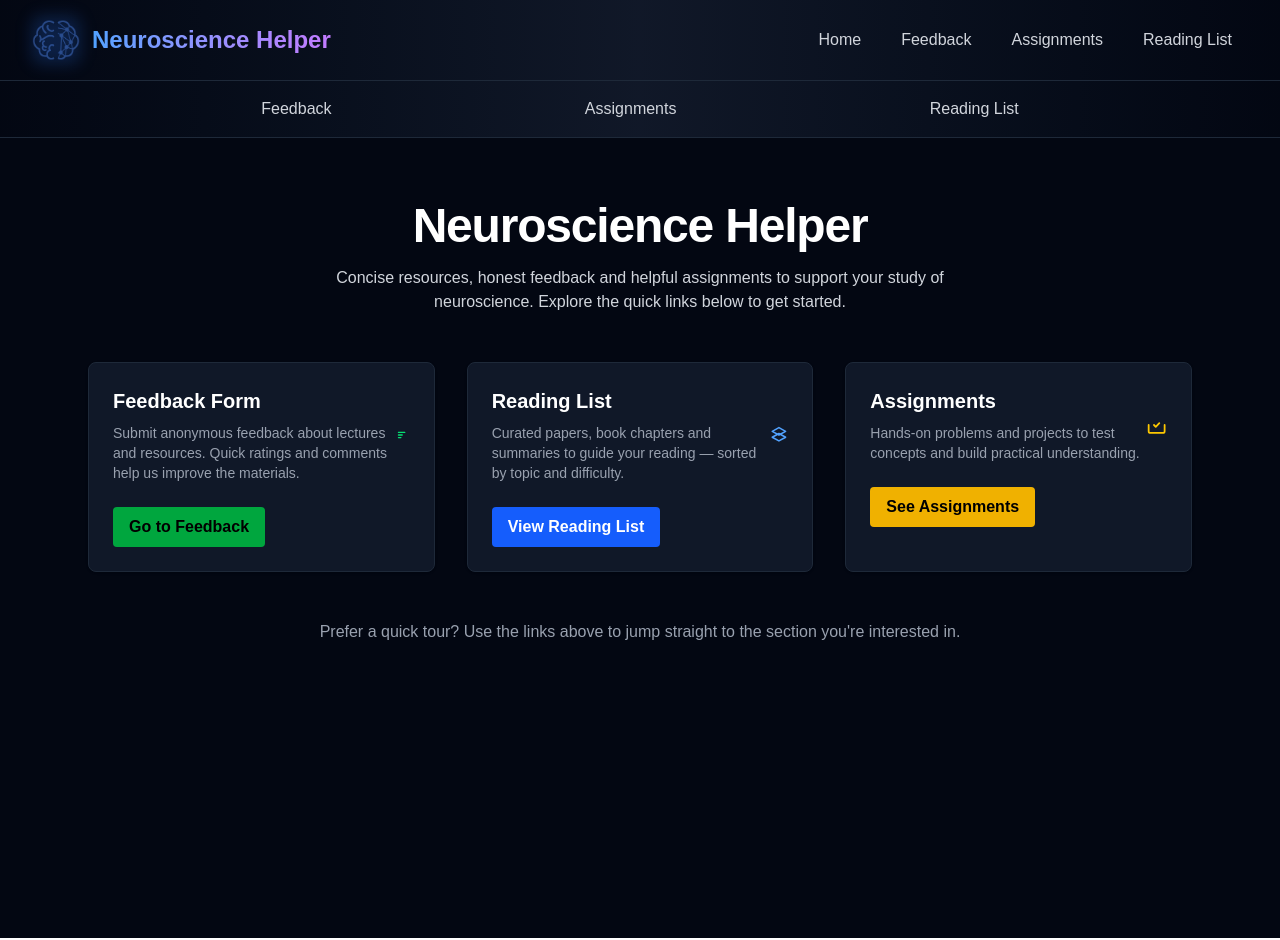
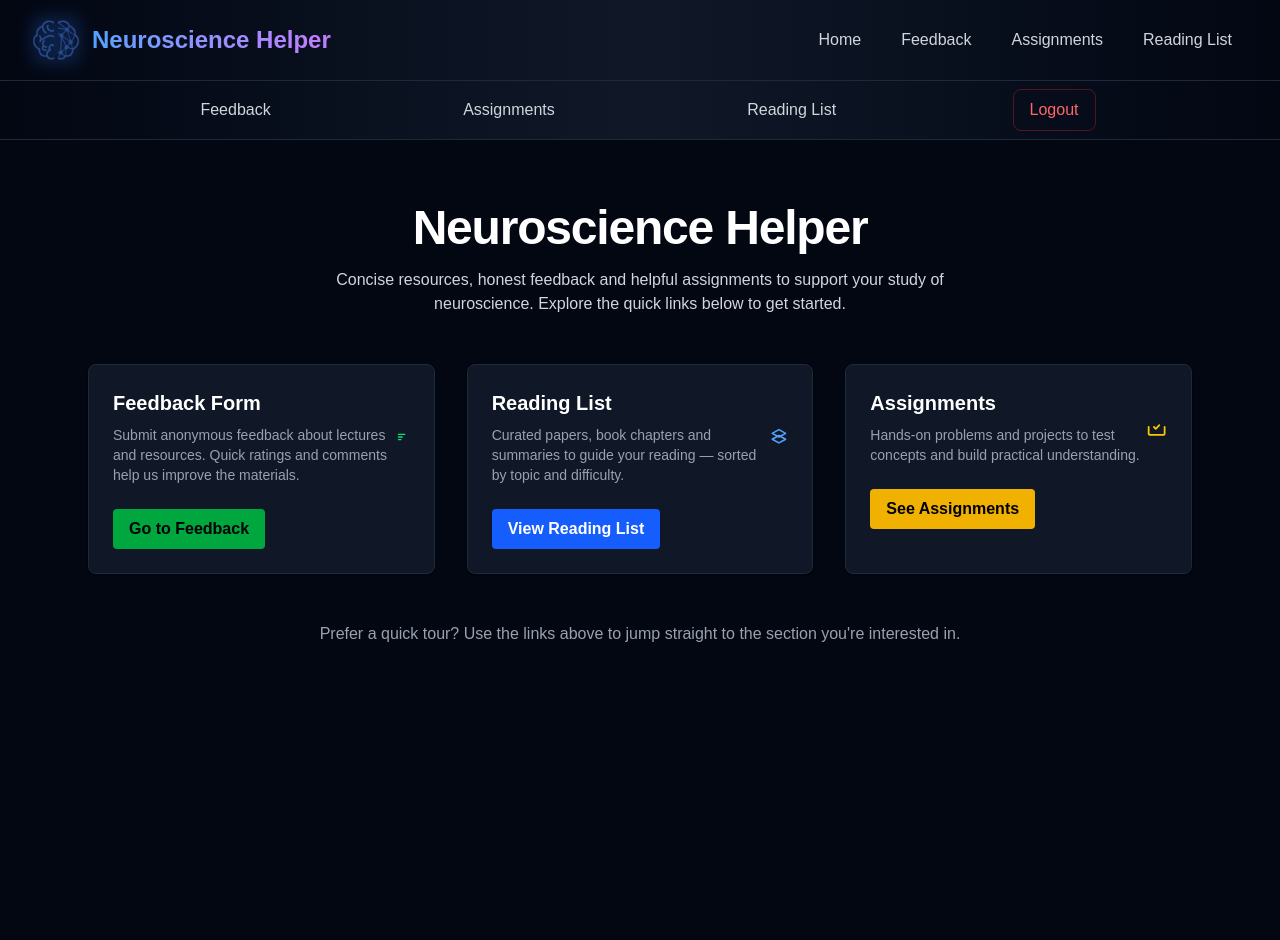
Before and after one commit to Michalkassa/neuroscience_web_app, a Next.js app: page / in a window 1280 px wide. Built offline with nearby package versions, Linux system fonts and the light colour scheme; no server answers; sample sign-in values are in the browser's storage.

Commit message:
removed dashboard page and added logout button

```diff
--- a/src/app/(dashboard)/dashboard/page.tsx
+++ /dev/null
@@ -1,10 +0,0 @@
-import { redirect } from "next/navigation";
-import { auth } from "@/app/api/auth/auth";
-
-export default async function Dashboard() {
-  const session = await auth();
-
-  if (!session) return redirect("/login");
-
-  return <div>Dashboard Page</div>;
-}
--- a/src/app/api/auth/actions.ts
+++ b/src/app/api/auth/actions.ts
@@ -112,5 +112,5 @@
             }
         }
     }
-    redirect("/dashboard");
+    redirect("/");
 }
--- a/src/components/AdminHeader.tsx
+++ b/src/components/AdminHeader.tsx
@@ -1,6 +1,7 @@
 "use client";
 import React from "react";
 import Link from "next/link";
+import { signOut } from "next-auth/react";
 
 const AdminHeader: React.FC = () => {
   return (
@@ -27,6 +28,16 @@
           >
             Reading List
           </Link>
+
+          <button
+            onClick={() => signOut({ callbackUrl: "/" })}
+            className="px-4 py-2 rounded-lg font-medium text-red-400
+                       hover:text-white hover:bg-red-600/20
+                       border border-red-500/30
+                       transition-all"
+          >
+            Logout
+          </button>
         </nav>
       </div>
     </header>
```
